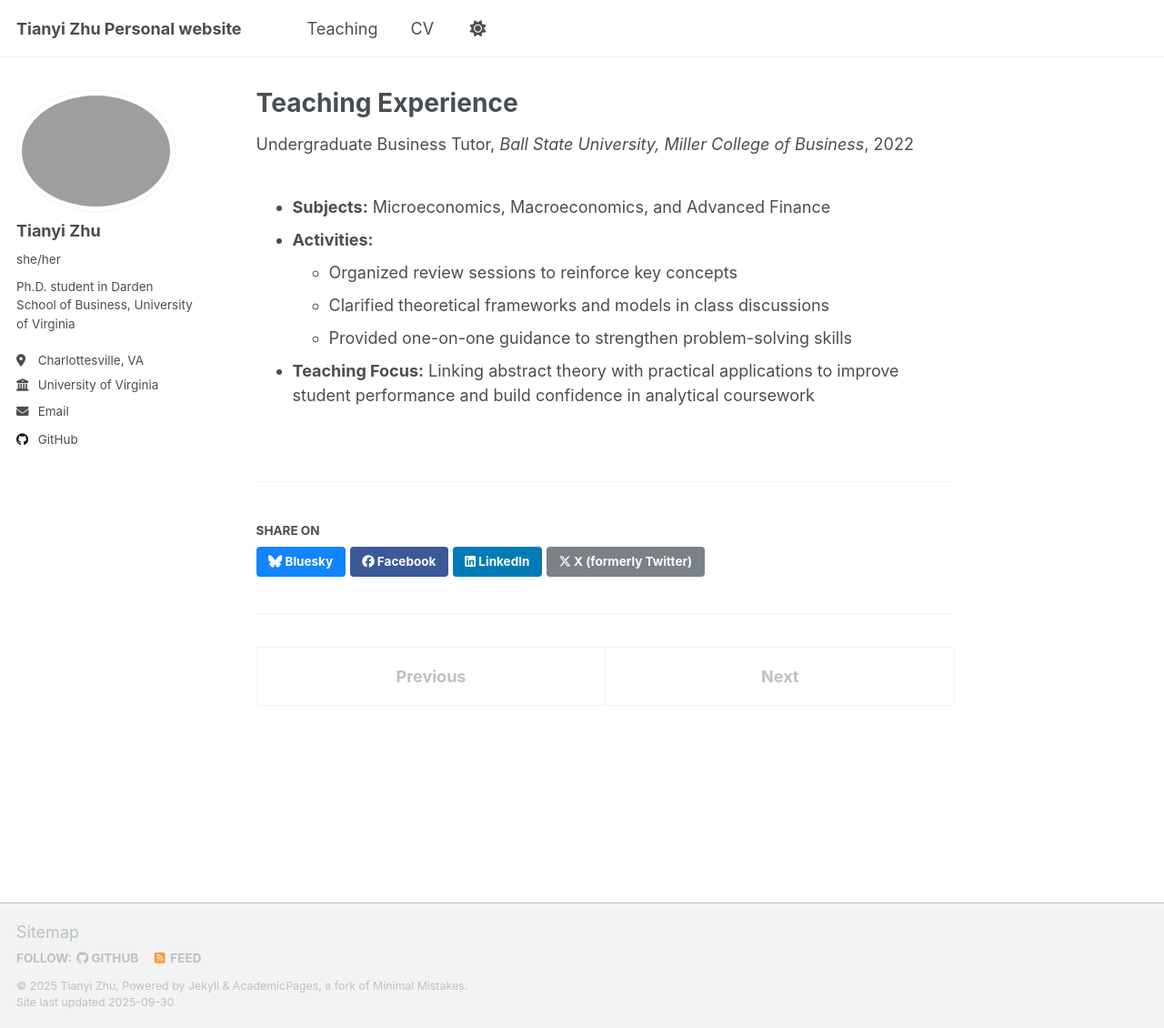
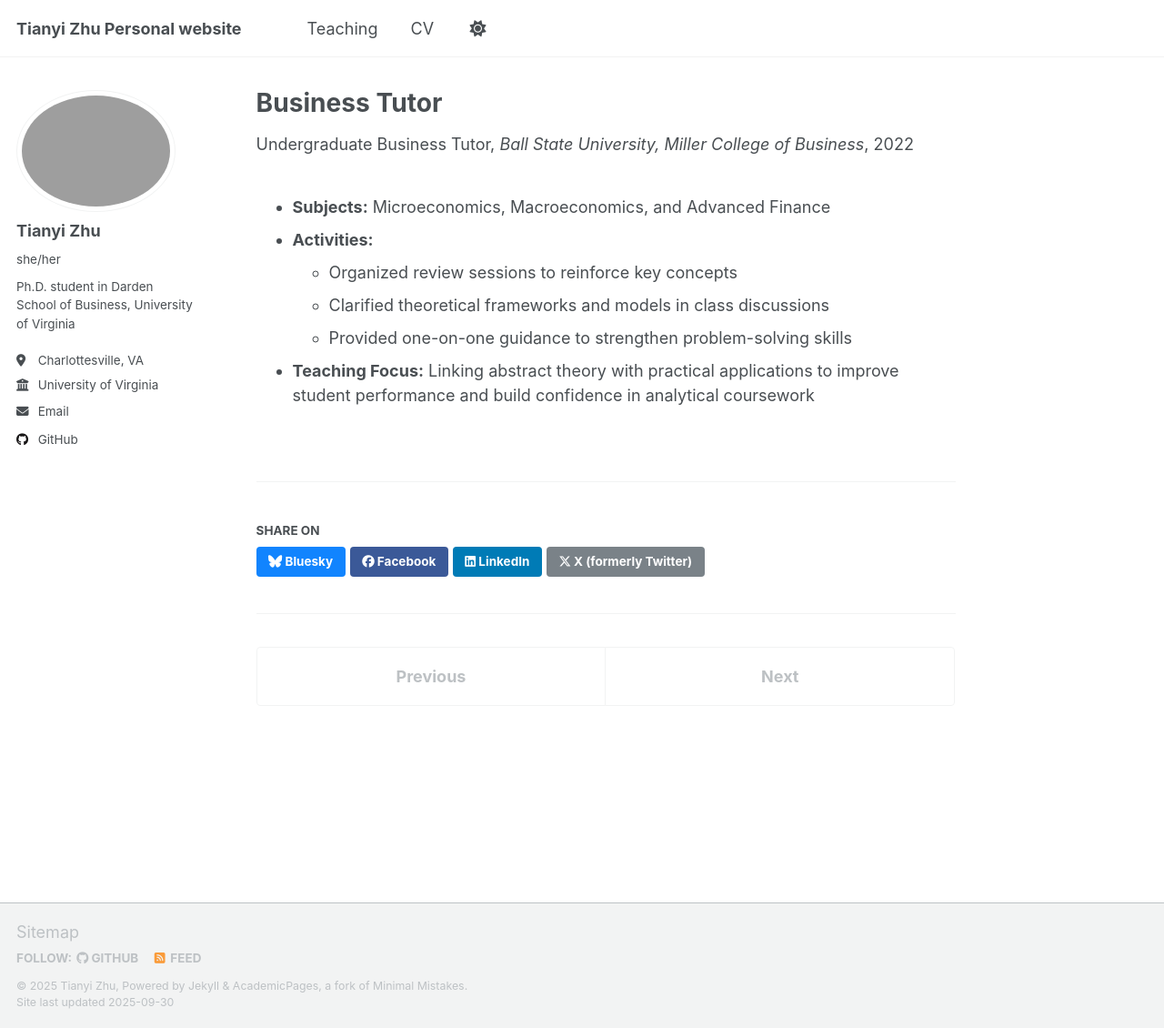
Before and after one commit to TianyiZ0829/TianyiZ0829.github.io, a Jekyll site: the page built from _teaching/2014-spring-teaching-1.md, in a window 1280 px wide and 1130 px high. Shown: the whole window at 91% size. Built offline with Jekyll 4.4.1, drawn with Linux system fonts in a browser that asks for light colours; a script that is not in the unit is left out.

Commit message:
Update 2014-spring-teaching-1.md

```diff
--- a/_teaching/2014-spring-teaching-1.md
+++ b/_teaching/2014-spring-teaching-1.md
@@ -1,5 +1,5 @@
 ---
-title: "Teaching Experience"
+title: "Business Tutor"
 collection: teaching
 type: "Undergraduate Business Tutor"
 permalink: /teaching/undergrad-business-tutor
```
